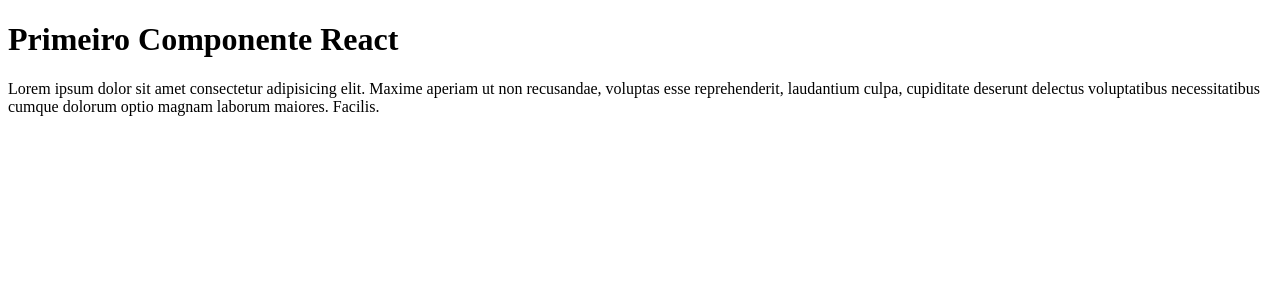
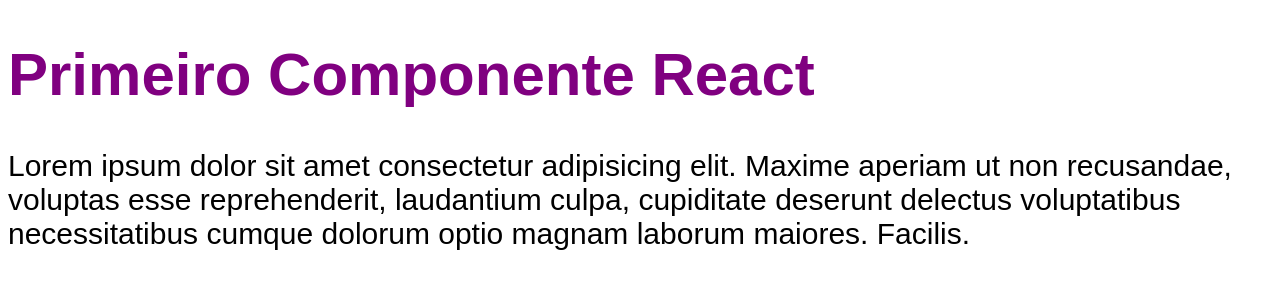
Before and after one commit to ItamiSekai/chronos-pjt, a React (Vite) app: page / in a window 1280 px wide. Shown: the top 300 px of the page. Built offline with nearby package versions, Linux system fonts and the light colour scheme.

Commit message:
Understandig CSS in React

```diff
--- a/src/App.tsx
+++ b/src/App.tsx
@@ -1,9 +1,16 @@
-export function App(){
+import './styles/global.css';
+import './styles/theme.css';
 
-    return (
-        <>
-            <h1>Primeiro Componente React</h1>
-            <p>Lorem ipsum dolor sit amet consectetur adipisicing elit. Maxime aperiam ut non recusandae, voluptas esse reprehenderit, laudantium culpa, cupiditate deserunt delectus voluptatibus necessitatibus cumque dolorum optio magnam laborum maiores. Facilis.</p>
-        </>
-    );
+export function App() {
+  return (
+    <>
+      <h1>Primeiro Componente React</h1>
+      <p>
+        Lorem ipsum dolor sit amet consectetur adipisicing elit. Maxime aperiam
+        ut non recusandae, voluptas esse reprehenderit, laudantium culpa,
+        cupiditate deserunt delectus voluptatibus necessitatibus cumque dolorum
+        optio magnam laborum maiores. Facilis.
+      </p>
+    </>
+  );
 }
--- /dev/null
+++ b/src/styles/global.css
@@ -0,0 +1,8 @@
+body {
+  font-family: sans-serif;
+  font-size: 30px;
+}
+
+h1 {
+  color: var(--primary);
+}
--- /dev/null
+++ b/src/styles/theme.css
@@ -0,0 +1,3 @@
+:root {
+  --primary: purple;
+}
```
Also changed, not shown: src/main.tsx (+5 -5 lines).
